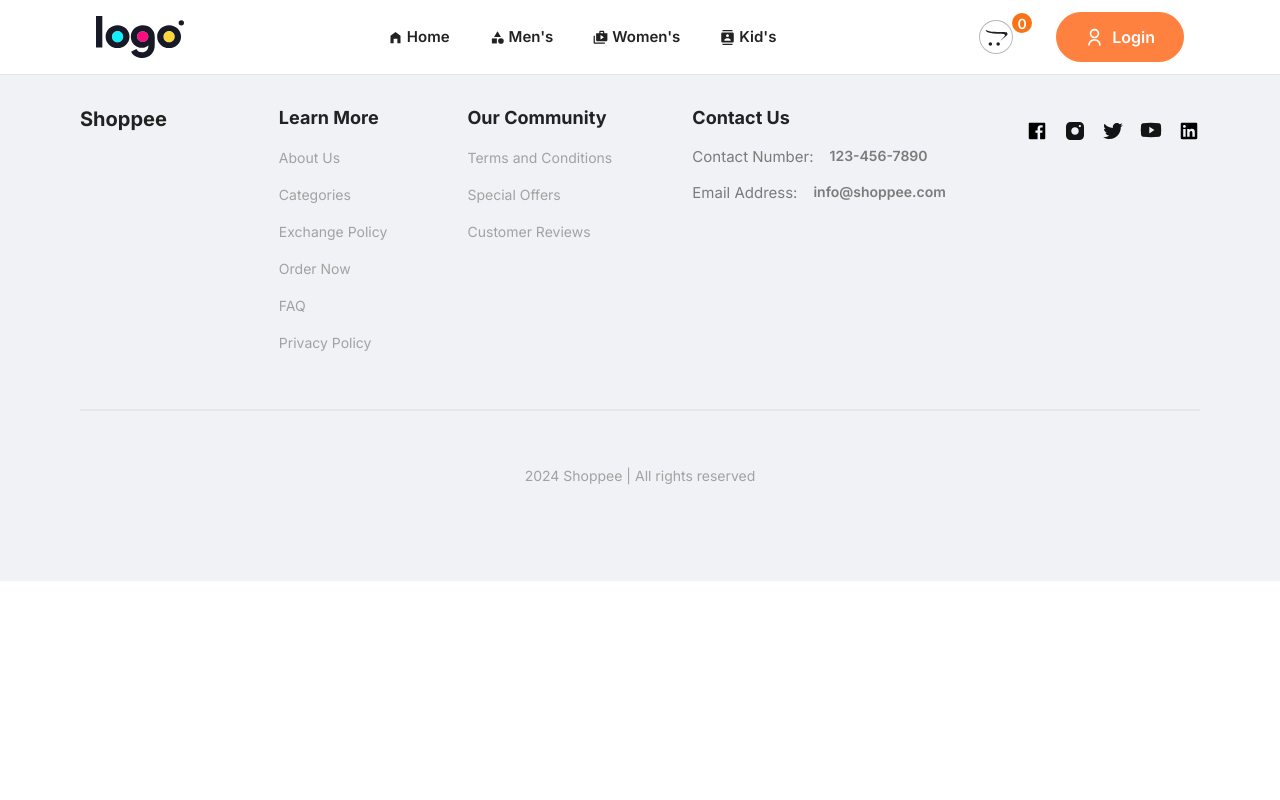
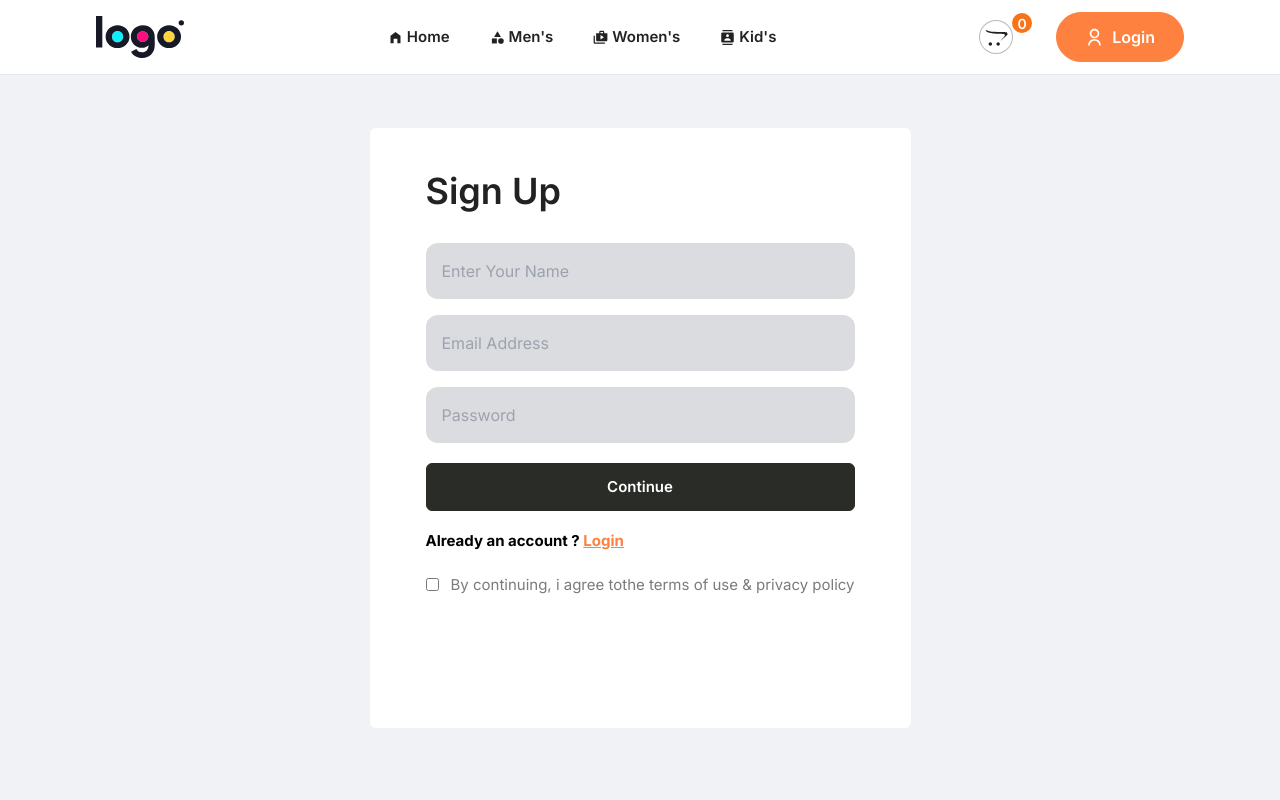
Before and after one commit to armahah23/ecommercesite, a React (Vite) app in the folder frontend/: page /login in a window 1280 px wide. Shown: the top 800 px of the page. Built offline with nearby package versions, Linux system fonts and the light colour scheme; a web font is replaced by a local one.

Commit message:
Update Header component link to point to login; enhance Login component with sign-up form and styling

```diff
--- a/frontend/src/components/Header.jsx
+++ b/frontend/src/components/Header.jsx
@@ -54,7 +54,7 @@ function Header() {
             </NavLink>
 
             <NavLink
-              to={"logout"}
+              to={"login"}
               className={"btn_secondary_rounded flexCenter gap-x-2 medium-16"}
             >
               <img src={user} alt="userIcon" height={19} width={19} />
--- a/frontend/src/pages/Login.jsx
+++ b/frontend/src/pages/Login.jsx
@@ -1,11 +1,39 @@
-
-
-const Login = () => {
+function Login() {
   return (
-    <div>
-      Login
-    </div>
-  )
+    <section className="max_padd_container p-32 flexCenter flex-col">
+      <div className="max-w-[555pc] h-[600px] bg-white px-14 py-10 rounded-md">
+        <h3 className="h3">Sign Up</h3>
+        <div className="flex flex-col gap-y-4 mt-7">
+          <input
+            type="text"
+            placeholder="Enter Your Name"
+            className="h-14 w-full pl-4 bg-slate-900/15 outline-none rounded-xl"
+          />
+          <input
+            type="email"
+            placeholder="Email Address"
+            className="h-14 w-full pl-4 bg-slate-900/15 outline-none rounded-xl"
+          />
+          <input
+            type="password"
+            placeholder="Password"
+            className="h-14 w-full pl-4 bg-slate-900/15 outline-none rounded-xl"
+          />
+        </div>
+        <button className="btn_dark_rounded my-5 w-full !rounded-md">
+          Continue
+        </button>
+        <p className="text-black font-bold">
+          Already an account ?{" "}
+          <span className="text-secondary underline cursor-pointer">Login</span>
+        </p>
+        <div className="flex items-center mt-6 gap-x-3">
+          <input type="checkbox" name="" id="" />
+          <p>By continuing, i agree tothe terms of use & privacy policy</p>
+        </div>
+      </div>
+    </section>
+  );
 }
 
-export default Login
+export default Login;
```
